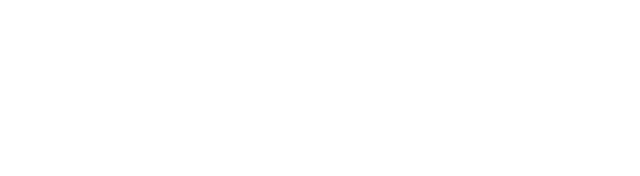
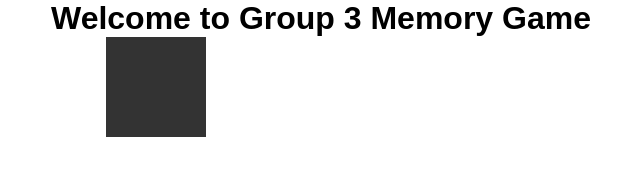
Before and after one commit to Itz-Muzylove/group2-memorygame, a plain HTML site: page Ghislain/index.html in a window 1280 px wide. Shown: the whole page, without its empty margins (319-959 px from the left). Drawn offline with Linux system fonts and the light colour scheme.

Commit message:
came out with the layout of the cards

```diff
--- a/Ghislain/index.html
+++ b/Ghislain/index.html
@@ -4,8 +4,12 @@
     <meta charset="UTF-8">
     <meta name="viewport" content="width=device-width, initial-scale=1.0">
     <title>Memory Game</title>
+    <link rel="stylesheet" href="style.css">
 </head>
 <body>
-
+    <h1>Welcome to Group 3 Memory Game</h1>
+    <div class="game-board">
+        <div class="card"></div>
+    </div>
 </body>
 </html>
--- a/Ghislain/style.css
+++ b/Ghislain/style.css
@@ -3,3 +3,32 @@
     padding: 0;
     box-sizing: border-box;
 }
+
+body {
+  font-family: sans-serif;
+  text-align: center;
+}
+
+.game-board {
+  display: grid;
+  grid-template-columns: repeat(4, 100px);
+  gap: 10px;
+  justify-content: center;
+}
+
+.card {
+  width: 100px;
+  height: 100px;
+  background-color: #333;
+  color: white;
+  display: flex;
+  align-items: center;
+  justify-content: center;
+  font-size: 40px;
+  cursor: pointer;
+}
+
+.card.flipped {
+  background-color: #fff;
+  color: #333;
+}
```
Also changed, not shown: Ghislain/script.js (added).
